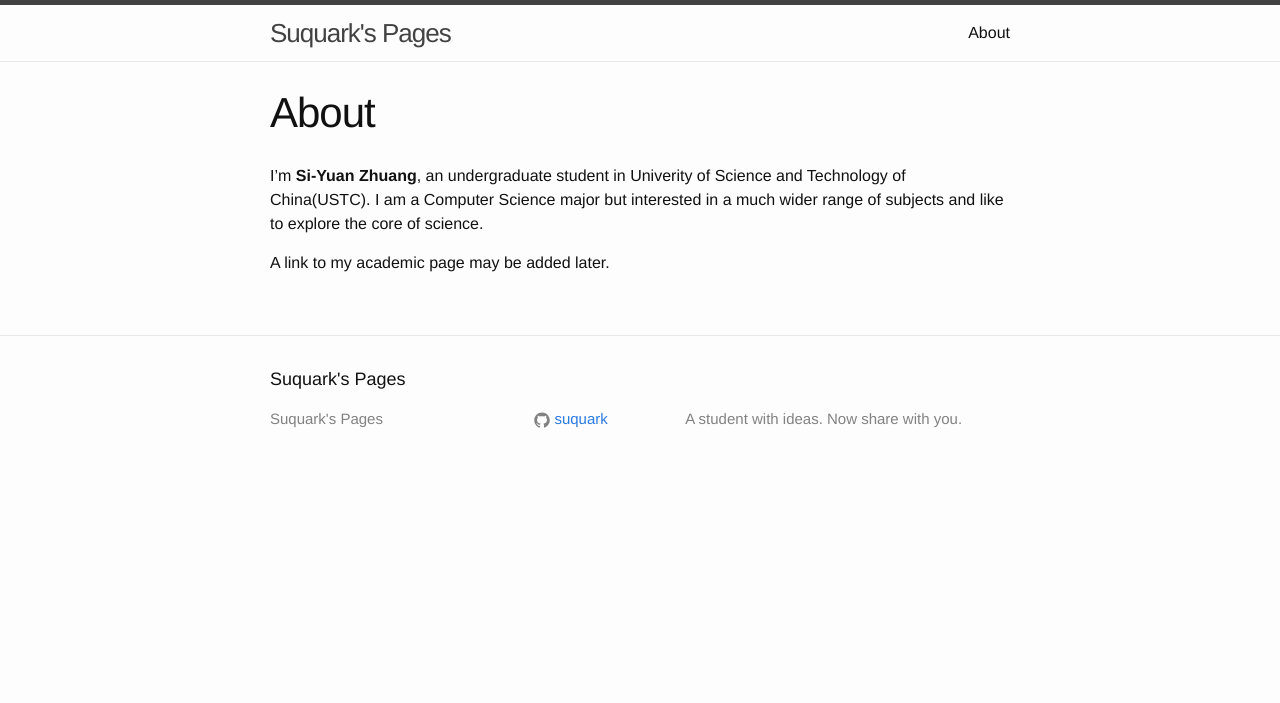
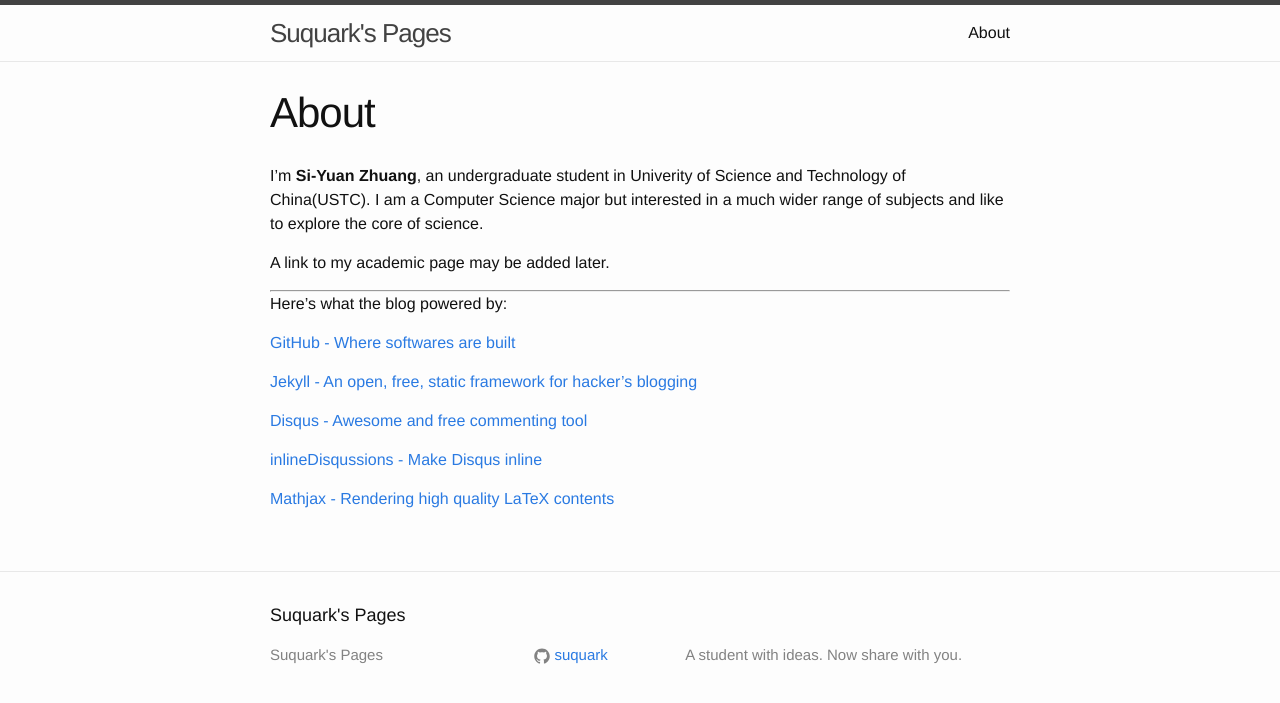
Before and after one commit to suquark/suquark.github.io, a Jekyll site: the page built from about.md, in a window 1280 px wide. Shown: the top 703 px of the page. Built offline with Jekyll 4.4.1, drawn with Linux system fonts in a browser that asks for light colours.

```diff
--- a/_includes/head.html
+++ b/_includes/head.html
@@ -9,5 +9,6 @@
   <link rel="stylesheet" href="{{ "/css/main.css" | prepend: site.baseurl }}">
   <link rel="canonical" href="{{ page.url | replace:'index.html','' | prepend: site.baseurl | prepend: site.url }}">
   <link rel="alternate" type="application/rss+xml" title="{{ site.title }}" href="{{ "/feed.xml" | prepend: site.baseurl | prepend: site.url }}">
-
+  <!-- jQuery CDN -->
+  <script src="//cdn.bootcss.com/jquery/2.2.0/jquery.min.js"></script>
 </head>
--- a/_posts/2015-12-21-theory-of-theory-9.markdown
+++ b/_posts/2015-12-21-theory-of-theory-9.markdown
@@ -1,6 +1,9 @@
 ---
 layout: post
 title:  "9. 量子理论"
+mathjax: true
+comments: true
+excerpt: "可道之道 9-量子理论"
 date:   2014-12-21 21:44:52 +0800
 categories: "Theory of theory"
 ---
@@ -16,7 +19,7 @@ MathJax.Hub.Config({
 });
 </script>
 
-在这里，我希望用高等量子力学非常优美的形式将量子力学讲清楚。我认为对于部分的大学生，内容不会很难。基本上就是简单的，几乎是某些省份高中水平的线性代数，和极其简单的数学分析。
+在这里，我希望用高等量子力学非常优美的公理化形式将量子力学讲清楚。我认为对于部分的大学生，内容不会很难。基本上就是简单的，几乎是某些省份高中水平的线性代数，和极其简单的数学分析。
 
 由于时间不足加之作者水平有限，以及一些细节不便于解释，难免会有一些错误或者表述不当的地方，欢迎指正。
 
--- a/about.md
+++ b/about.md
@@ -7,3 +7,18 @@ permalink: /about/
 I'm **Si-Yuan Zhuang**, an undergraduate student in Univerity of Science and Technology of China(USTC). I am a Computer Science major but interested in a much wider range of subjects and like to explore the core of science.
 
 A link to my academic page may be added later.
+
+
+---
+
+Here's what the blog powered by:
+
+[GitHub - Where softwares are built](https://github.com)
+
+[Jekyll - An open, free, static framework for hacker's blogging](http://jekyllrb.com/)
+
+[Disqus - Awesome and free commenting tool](https://disqus.com/)
+
+[inlineDisqussions - Make Disqus inline](https://github.com/tsi/inlineDisqussions/)
+
+[Mathjax - Rendering high quality LaTeX contents](https://www.mathjax.org/)
```
Also changed, not shown: _layouts/post.html (+11 -0 lines), _includes/footer.html (line endings or trailing spaces).
